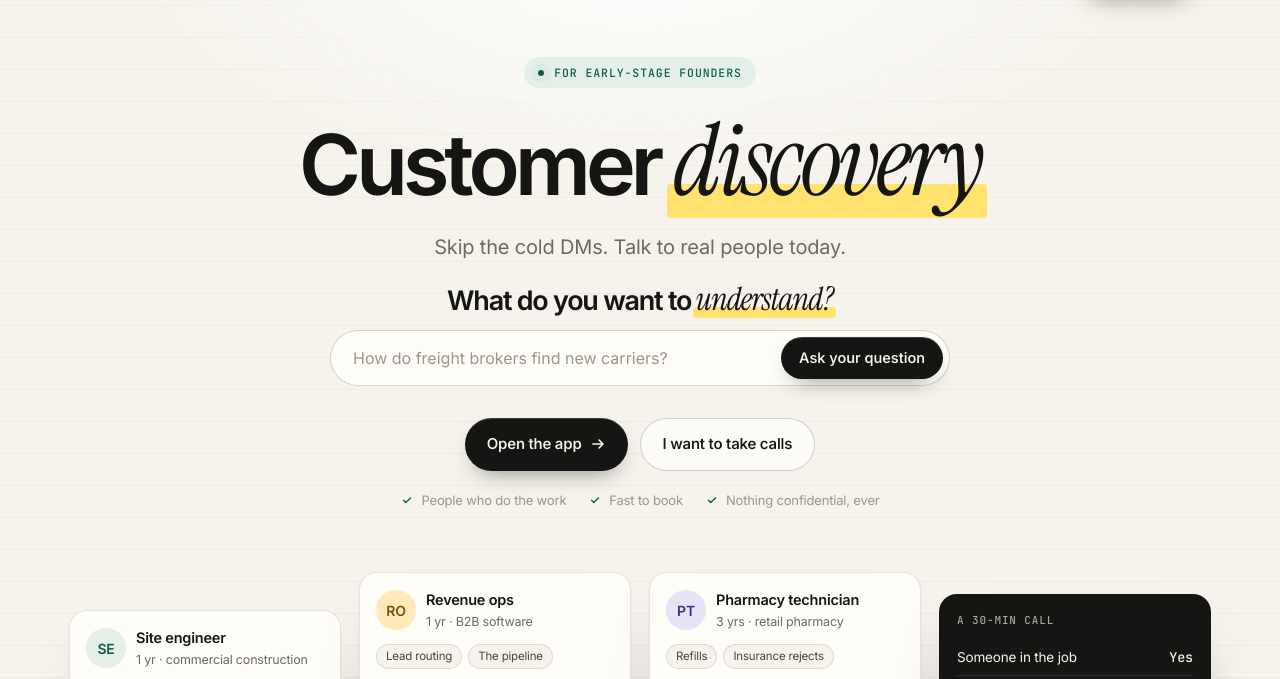
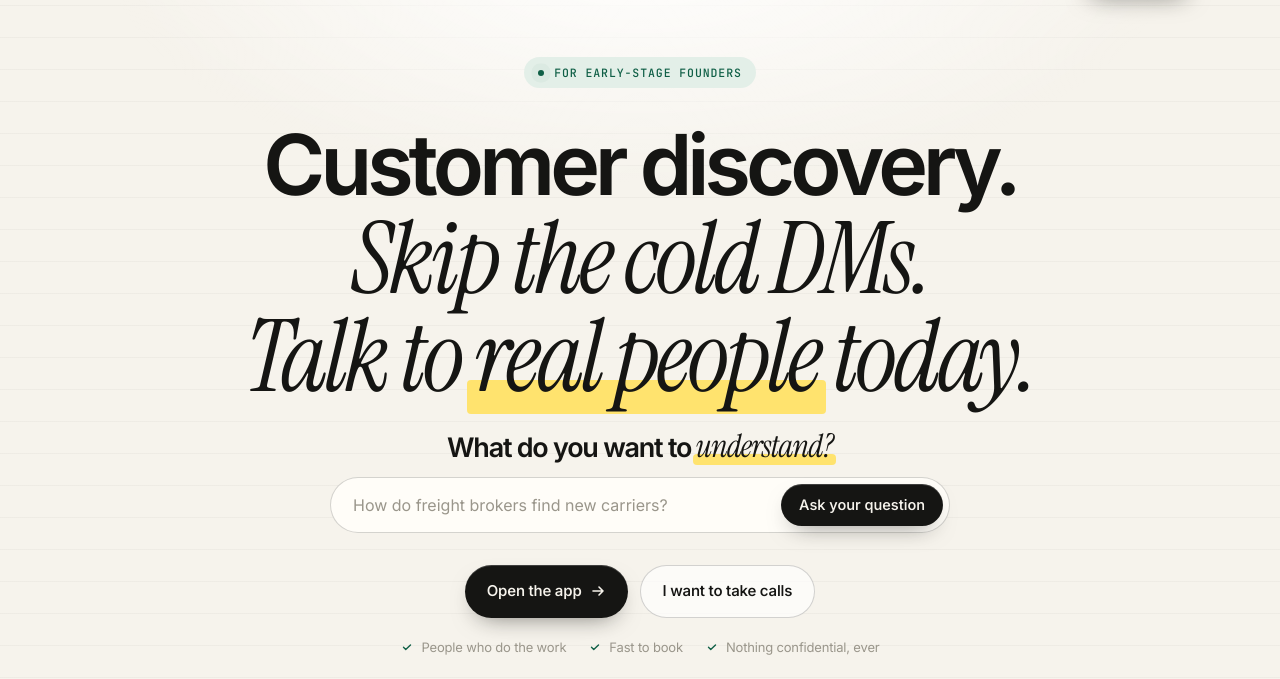
Before and after one commit to jaalbin222/Trenchline, a plain HTML site: page index.html in a window 1280 px wide. Shown: the part 59-738 px from the top of the page. Drawn offline with Linux system fonts and the light colour scheme; animation ran at ten frames a second.

Commit message:
Restore the two-line landing headline.
Customer discovery stays bold, and the cold-DM line is the large italic line with the mark on real people.

Co-authored-by: jaalbin222 <jaalbin222@users.noreply.github.com>

```diff
--- a/index.html
+++ b/index.html
@@ -56,8 +56,7 @@
 <section class="hero" id="top">
   <div class="wrap">
     <span class="kick"><i></i>For early-stage founders</span>
-    <h1><span class="up">Customer</span> <mark class="hl">discovery</mark></h1>
-    <p class="sub">Skip the cold DMs. Talk to real people today.</p>
+    <h1><span class="up">Customer discovery.</span><br>Skip the cold DMs.<br>Talk to <mark class="hl">real people</mark> today.</h1>
     <p class="ask-q"><span>What do you want to</span> <mark class="hl">understand?</mark></p>
     <form class="askline" id="askline" action="app/" method="get">
       <input id="q" name="q" type="text" aria-label="Your question" autocomplete="off" autocapitalize="sentences" enterkeyhint="search" spellcheck="false" placeholder="How do small credit unions handle chargebacks?">
```
